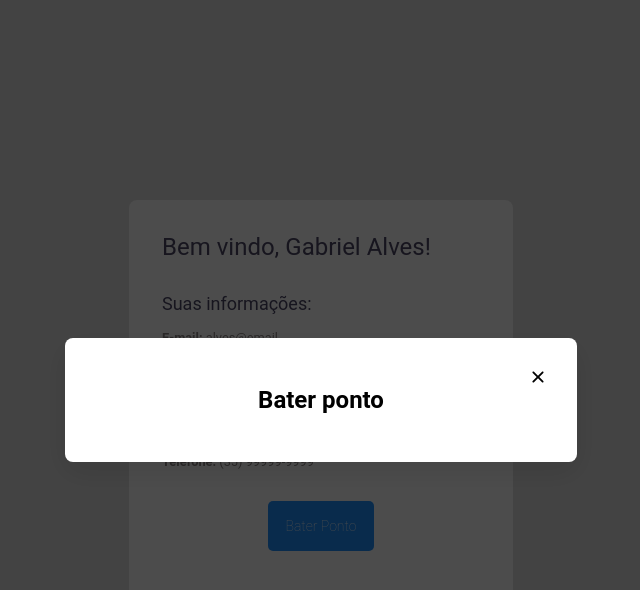
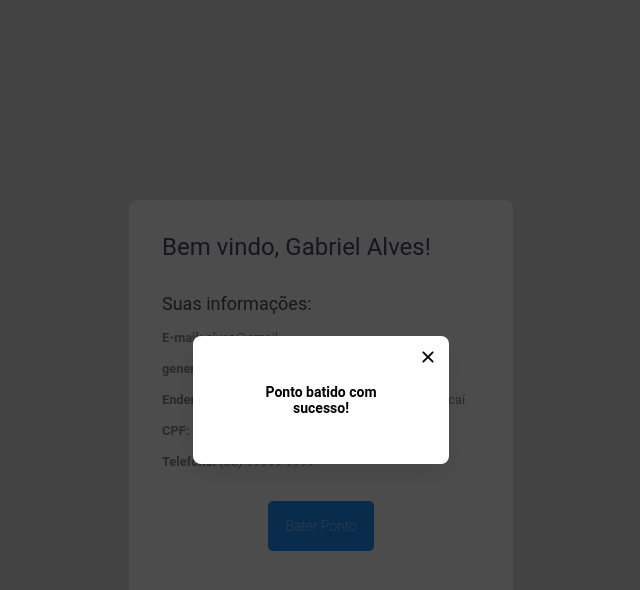
Before and after one commit to InatelS203/controle-funcionarios, a React (Vite) app in the folder frontend/: page /employee in a window 1280 px wide. Both pictures are taken after a click on the button "Bater Ponto". Shown: the top 590 px of the page, without its empty margins (319-959 px from the left). Built offline with nearby package versions, Linux system fonts and the light colour scheme.

Commit message:
feat: :bug: fix modal

```diff
--- a/frontend/src/components/CheckInModal/index.tsx
+++ b/frontend/src/components/CheckInModal/index.tsx
@@ -5,12 +5,16 @@ import { useState } from "react";
 
 export const CheckInModal = () => {
   const [open, setOpen] = useState(false);
-  //   const [time, setTime] = useState("10:00");
+
+  const handleCheckInBtn = () => {
+    // integrar back pra bater ponto
+    setOpen(true);
+  };
   return (
     <>
       <Dialog.Root open={open} onOpenChange={setOpen}>
         <Dialog.Trigger asChild>
-          <AddButton onClick={() => setOpen(true)}>Bater Ponto</AddButton>
+          <AddButton onClick={handleCheckInBtn}>Bater Ponto</AddButton>
         </Dialog.Trigger>
 
         <Dialog.Portal>
@@ -22,8 +26,8 @@ export const CheckInModal = () => {
             }}
           />
           <Content>
-            <Dialog.Title style={{ textAlign: "center" }}>
-              Bater ponto
+            <Dialog.Title style={{ textAlign: "center", fontSize: 14 }}>
+              Ponto batido com sucesso!
             </Dialog.Title>
             <CloseButton>
               <IoIosClose size={30} />
--- a/frontend/src/components/CheckInModal/styles.ts
+++ b/frontend/src/components/CheckInModal/styles.ts
@@ -22,16 +22,16 @@ export const CloseButton = styled(Dialog.Close)`
   position: absolute;
   background: transparent;
   border: 0;
-  top: 1.5rem;
-  right: 1.5rem;
+  top: 0.4rem;
+  right: 0.4rem;
   line-height: 0;
   cursor: pointer;
 `
 
 export const Content = styled(Dialog.Content)`
     background-color: white;
-    width: 40%;
-    min-width: 400px;
+    width: 20%;
+    min-width: 200px;
     padding: 3rem;
     border-radius: 8px;
     position: fixed;
```
